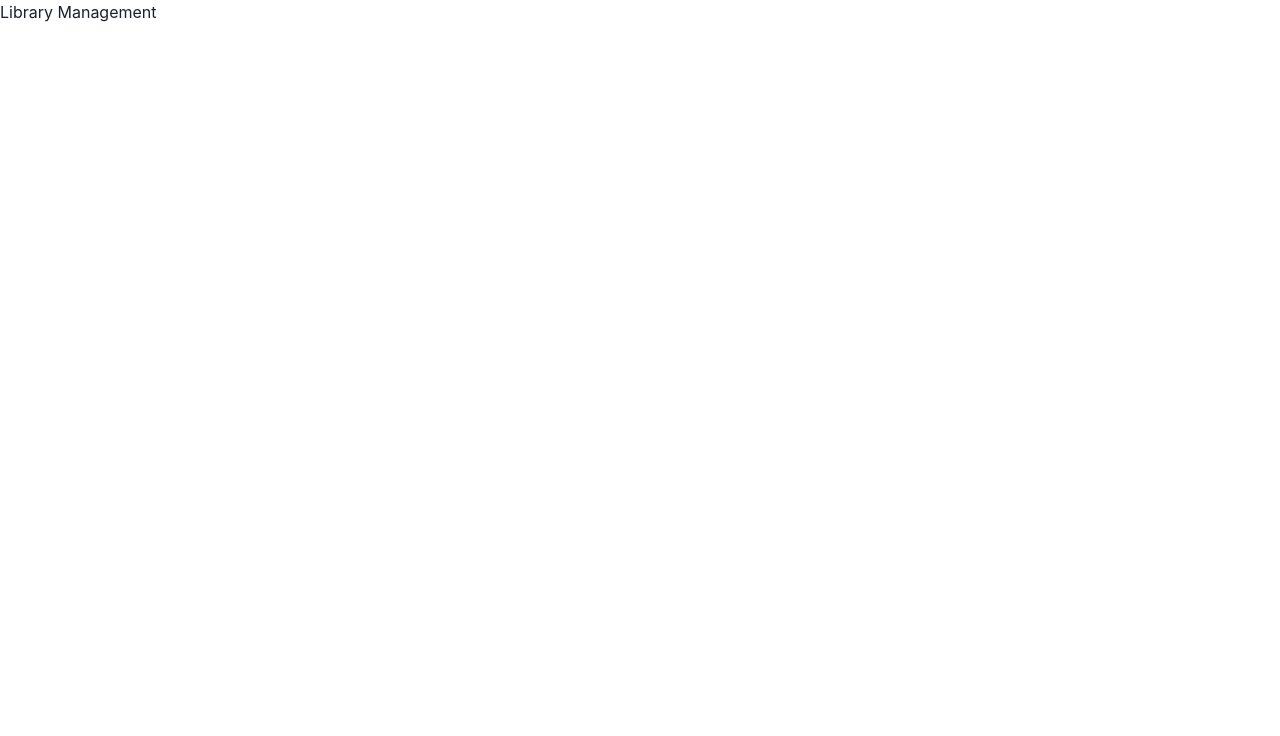
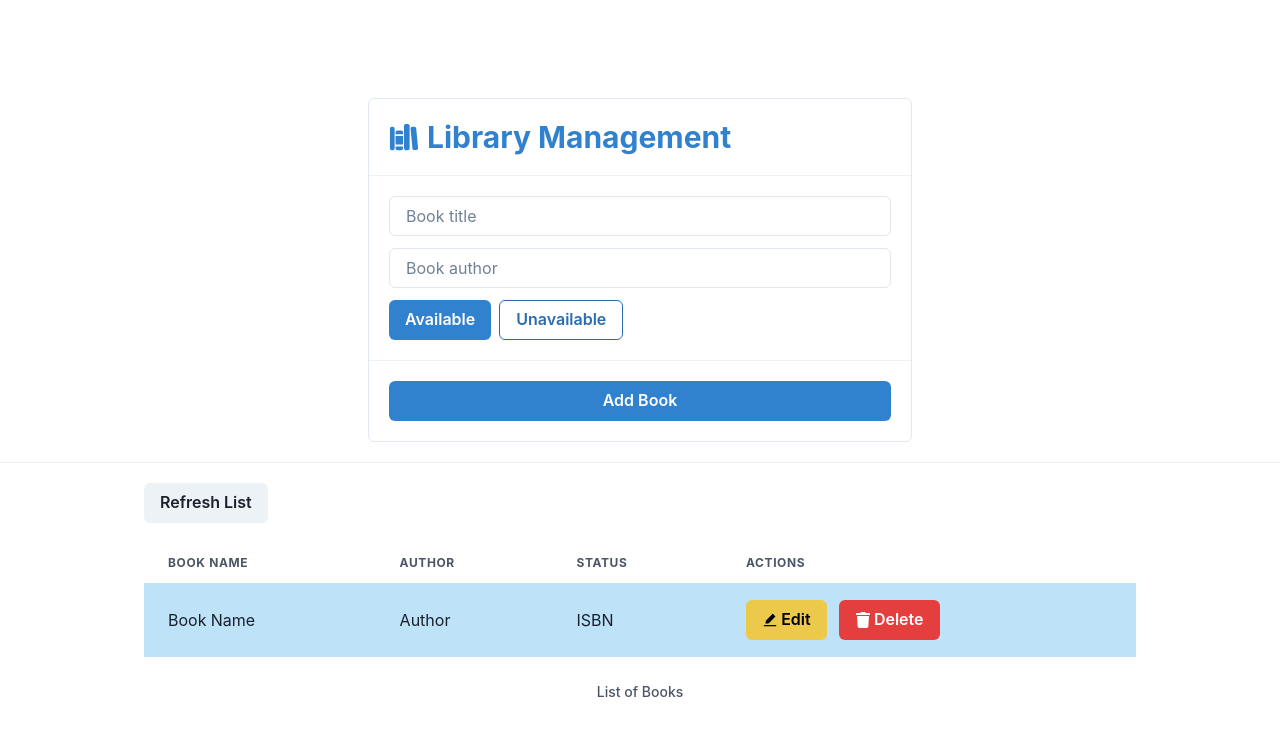
Before and after one commit to TheNewC0der-24/Firebase-App, a React (Vite) app in the folder Library-Management/: page / in a window 1280 px wide. Shown: the top 736 px of the page. Built offline with nearby package versions, Linux system fonts and the light colour scheme.

Commit message:
Create UI

```diff
--- a/Library-Management/src/App.jsx
+++ b/Library-Management/src/App.jsx
@@ -1,9 +1,21 @@
+import React from 'react';
+import { Container, Divider } from '@chakra-ui/react';
+
+import AddBooks from './Components/AddBooks';
+import BookList from './Components/BookList';
+
 function App() {
 
   return (
-    <div>
-      <h1>Library Management</h1>
-    </div>
+    <React.Fragment>
+      <Container maxW='xl'>
+        <AddBooks />
+      </Container>
+      <Divider sx={{ mt: 5, mb: 5 }} />
+      <Container maxW='5xl'>
+        <BookList />
+      </Container>
+    </React.Fragment>
   )
 }
 
--- /dev/null
+++ b/Library-Management/src/Components/AddBooks.jsx
@@ -0,0 +1,80 @@
+import React, { useState } from 'react';
+import {
+    Box,
+    Card,
+    CardBody,
+    Stack,
+    Input,
+    CardFooter,
+    Divider,
+    ButtonGroup,
+    Button,
+    Alert,
+    AlertIcon,
+    Heading,
+    CardHeader
+} from '@chakra-ui/react';
+
+import { IoLibrary } from 'react-icons/io5';
+
+const AddBooks = () => {
+
+    const [title, setTitle] = useState("");
+    const [author, setAuthor] = useState("");
+    const [status, setStatus] = useState("Available");
+    const [flag, setFlag] = useState(true);
+    const [message, setMessage] = useState({ error: false, msg: "" });
+
+    return (
+        <React.Fragment>
+            <Box sx={{ margin: "2rem 0 1rem 0", height: "50px" }}>
+                {message?.msg && (
+                    <Alert status={message?.error ? "error" : "success"}>
+                        <AlertIcon />
+                        <span>{message?.msg}</span>
+                    </Alert>
+                )}
+            </Box>
+
+            <Card variant="outline">
+                <CardHeader>
+                    <Heading color="blue.500" sx={{ display: "flex", alignItems: "center", gap: '0.5rem' }} size="lg">
+                        <IoLibrary /> Library Management</Heading>
+                </CardHeader>
+                <Divider />
+                <CardBody>
+                    <Stack spacing={3}>
+                        <Input type="text" placeholder="Book title" onChange={(e) => setTitle(e.target.value)} />
+                        <Input type="text" placeholder="Book author" onChange={(e) => setAuthor(e.target.value)} />
+                        <ButtonGroup spacing='2'>
+                            <Button disabled={flag} colorScheme="blue" variant={flag ? "solid" : "outline"}
+                                onClick={() => {
+                                    setStatus("Available");
+                                    setFlag(true);
+                                }}
+                            >
+                                Available
+                            </Button>
+                            <Button disabled={!flag} colorScheme="blue" variant={!flag ? "solid" : "outline"}
+                                onClick={() => {
+                                    setStatus("Unavailable");
+                                    setFlag(false);
+                                }}
+                            >
+                                Unavailable
+                            </Button>
+                        </ButtonGroup>
+                    </Stack>
+                </CardBody>
+                <Divider />
+                <CardFooter>
+                    <Button sx={{ width: "100%" }} type="Submit" colorScheme="blue" variant="solid">
+                        Add Book
+                    </Button>
+                </CardFooter>
+            </Card>
+        </React.Fragment>
+    )
+}
+
+export default AddBooks;
--- /dev/null
+++ b/Library-Management/src/Components/BookList.jsx
@@ -0,0 +1,59 @@
+import React from 'react';
+import {
+    Box,
+    Button,
+    Table,
+    Thead,
+    Tbody,
+    Tr,
+    Th,
+    Td,
+    TableCaption,
+    TableContainer,
+} from '@chakra-ui/react';
+
+import { AiFillEdit } from 'react-icons/ai';
+import { FaTrash } from 'react-icons/fa';
+
+const BookList = () => {
+    return (
+        <Box sx={{ mb: 5 }}>
+            <Button>
+                Refresh List
+            </Button>
+
+            <TableContainer>
+                <Table variant="striped" colorScheme="blue" mt={5}>
+                    <TableCaption>
+                        List of Books
+                    </TableCaption>
+                    <Thead>
+                        <Tr>
+                            <Th>Book Name</Th>
+                            <Th>Author</Th>
+                            <Th>Status</Th>
+                            <Th>Actions</Th>
+                        </Tr>
+                    </Thead>
+                    <Tbody>
+                        <Tr>
+                            <Td>Book Name</Td>
+                            <Td>Author</Td>
+                            <Td>ISBN</Td>
+                            <Td>
+                                <Button colorScheme="yellow" variant="solid" mr={3}>
+                                    <AiFillEdit style={{ marginRight: "0.2rem" }} /> Edit
+                                </Button>
+                                <Button colorScheme="red" variant="solid">
+                                    <FaTrash style={{ marginRight: "0.2rem" }} /> Delete
+                                </Button>
+                            </Td>
+                        </Tr>
+                    </Tbody>
+                </Table>
+            </TableContainer>
+        </Box>
+    )
+}
+
+export default BookList;
```
